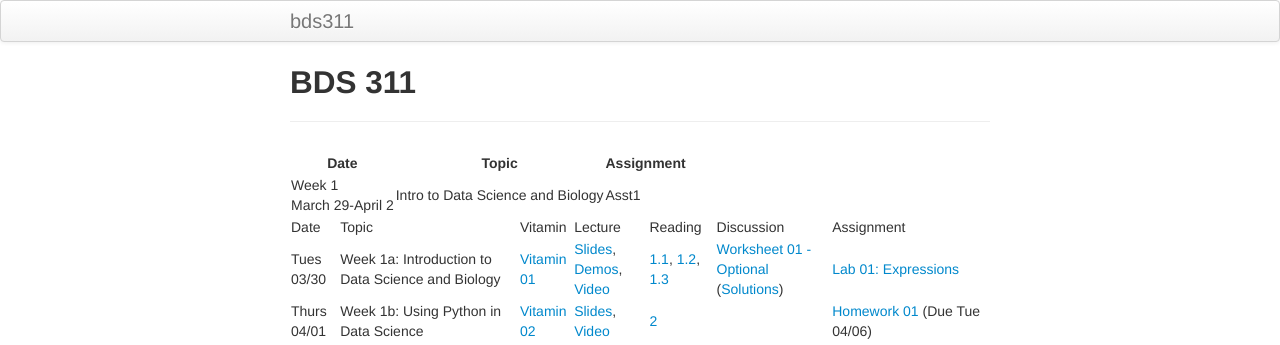
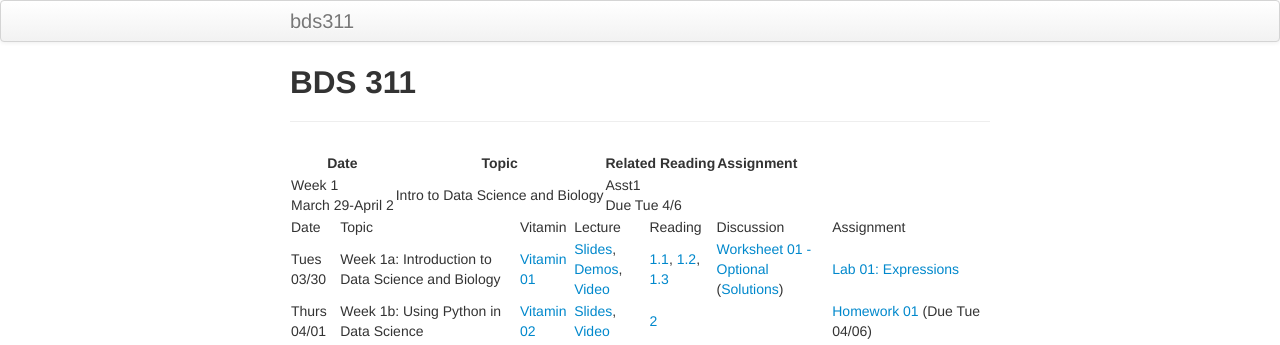
Before and after one commit to timothylwarren/bds311-sp21, a Jekyll site: the page built from index.md, in a window 1280 px wide. Shown: the top 345 px of the page. Built offline with Jekyll 4.4.1, drawn with Linux system fonts in a browser that asks for light colours.

Commit message:
Update index.md

```diff
--- a/index.md
+++ b/index.md
@@ -4,9 +4,9 @@ title: BDS 311
 ---
 
 
-|Date | Topic | Assignment |
+|Date | Topic | Related Reading | Assignment |
 | --- | ----- | ---------- |
-| Week 1 <br /> March 29-April 2 | Intro to Data Science and Biology | Asst1|
+| Week 1 <br /> March 29-April 2 | Intro to Data Science and Biology | Asst1 <br/> Due Tue 4/6|
 
 <table>
 <tr>
```
